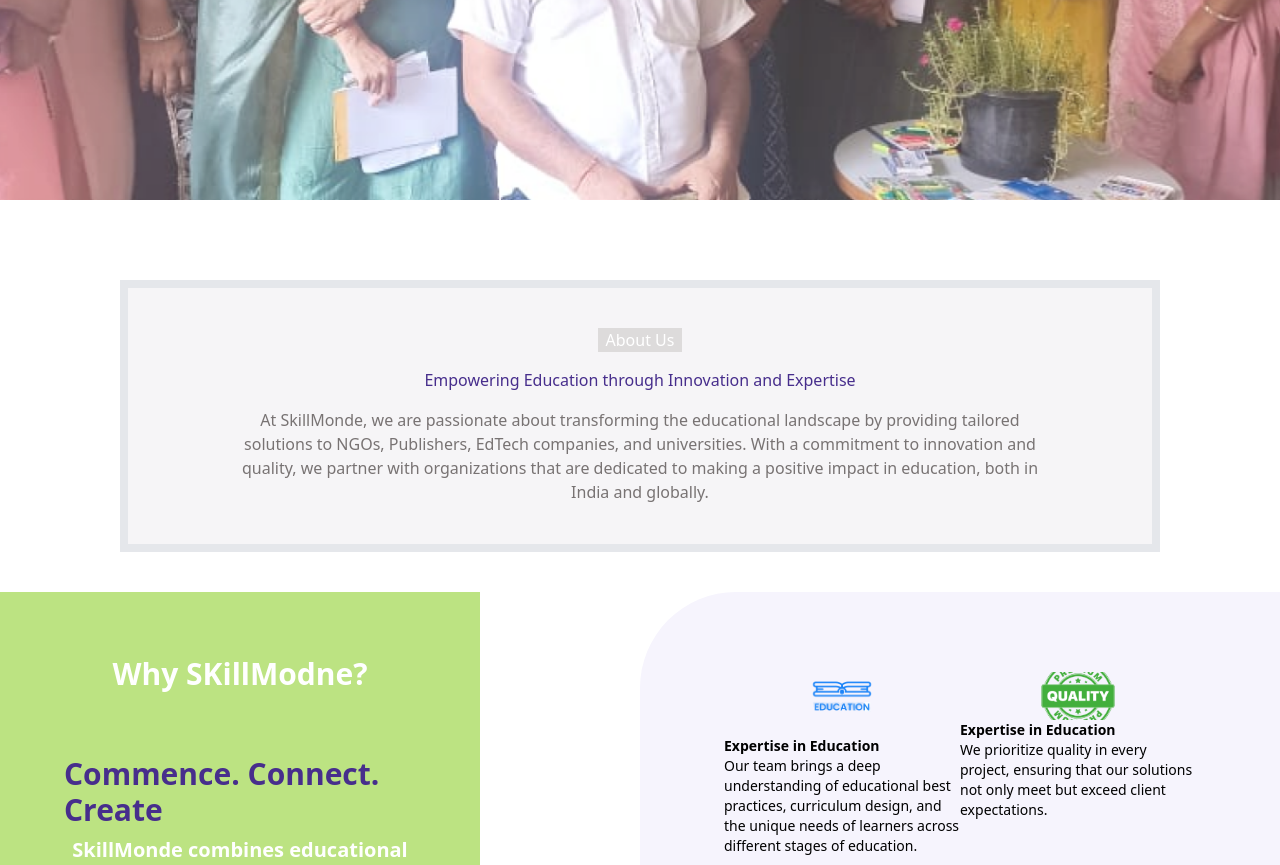
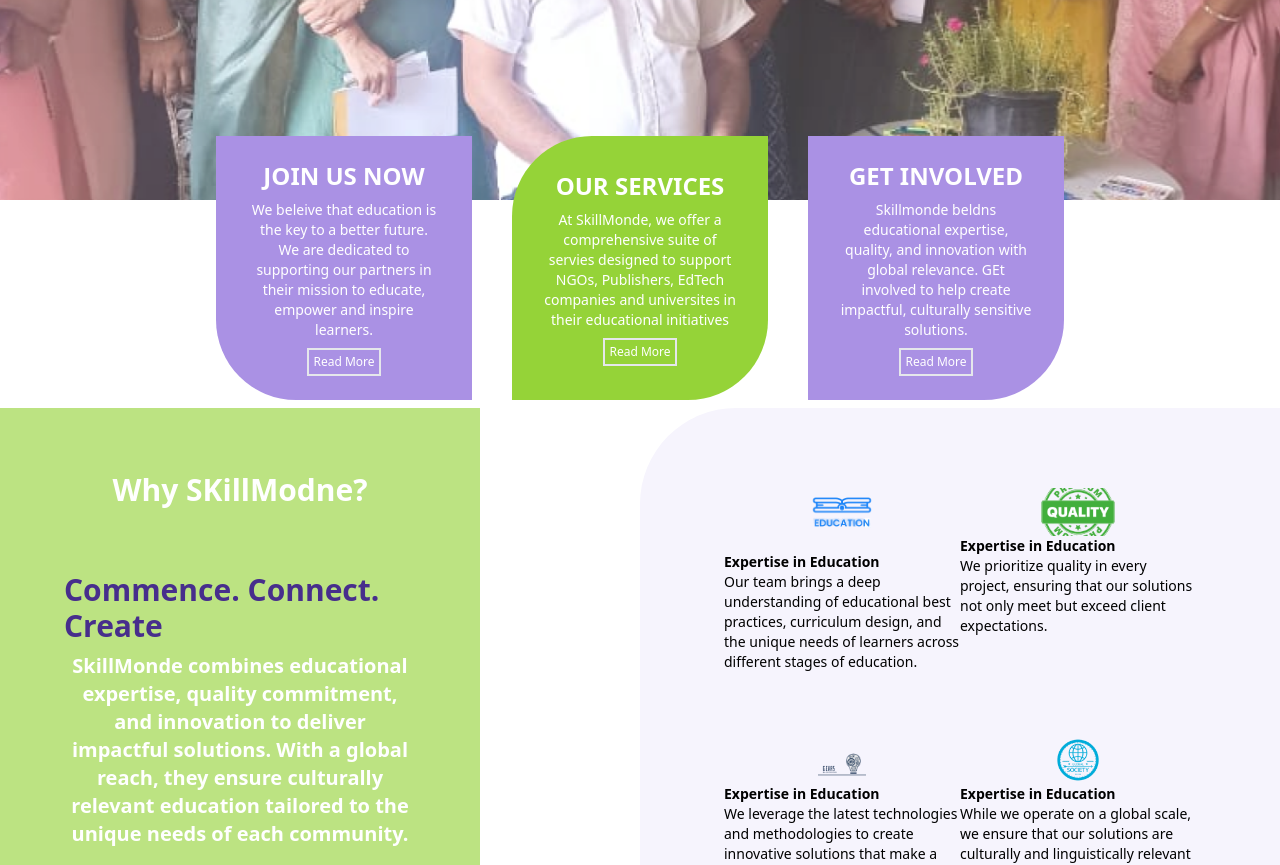
Before and after one commit to sanjeevs9/skillmonde-NGO, a React (Vite) app: page / in a window 1280 px wide. Shown: the part 600-1465 px from the top of the page. Built offline with nearby package versions, Linux system fonts and the light colour scheme.

Commit message:
hero section changes

```diff
--- a/src/components/Hero.jsx
+++ b/src/components/Hero.jsx
@@ -14,7 +14,7 @@
 export default function Hero({ serviceref, clientref, aboutref, contactref }) {
   return (
     <>
-      <div className=' relative z-0 '>
+      <div className=' relative z-0  '>
         <div className='absolute   z-20  w-full pt-1'>
           <Navbar serviceref={serviceref} clientref={clientref} aboutref={aboutref} contactref={contactref} />
         </div>
@@ -41,6 +41,57 @@
         <div className="swiper-button-next-custom">
           <img src={right} alt="Next" />
         </div>
+        <div className='flex gap-10 justify-center absolute -bottom-1/4 left-1/2 transform -translate-x-1/2 z-20'>
+          <div className='bg-[#aa91e4] rounded-bl-[5rem]'>
+            <div className='flex flex-col justify-center items-center text-white  gap-2 pl-8 pr-8 h-full pt-6 pb-6 '>
+              <div className='font-semibold text-2xl'>
+                JOIN US NOW
+              </div>
+              <div className='w-[12rem] text-sm text-center'>
+                We beleive that education is the key to a better future.
+                We are dedicated to supporting our partners in their mission to educate, empower and inspire learners.
+              </div>
+              <div>
+                <button className='border-2 p-1 text-xs'>
+                  Read More
+                </button>
+              </div>
+
+            </div>
+          </div>
+          <div className='bg-[#95d338] rounded-br-[5rem] rounded-tl-[5rem]'>
+            <div className='flex flex-col justify-center items-center text-white  gap-2  pl-8 pr-8 h-full '>
+              <div className='font-semibold text-2xl'>
+                OUR SERVICES
+              </div>
+              <div className='w-[12rem] text-sm text-center'>
+                At SkillMonde, we offer a comprehensive suite of servies designed to support NGOs, Publishers, EdTech companies and universites in their educational initiatives
+              </div>
+              <div>
+                <button className='border-2 p-1 text-xs'>
+                  Read More
+                </button>
+              </div>
+
+            </div>
+          </div>
+          <div className='bg-[#aa91e4] rounded-br-[5rem]'>
+            <div className='flex flex-col justify-center items-center text-white  gap-2 pl-8 pr-8 h-full  '>
+              <div className='font-semibold text-2xl'>
+                GET INVOLVED
+              </div>
+              <div className='w-[12rem] text-sm text-center'>
+                Skillmonde beldns educational expertise, quality, and innovation with global relevance. GEt involved to help create impactful, culturally sensitive solutions.
+              </div>
+              <div>
+                <button className='border-2 p-1 text-xs'>
+                  Read More
+                </button>
+              </div>
+
+            </div>
+          </div>
+        </div>
       </div>
     </>
 
--- a/src/components/Home.jsx
+++ b/src/components/Home.jsx
@@ -46,9 +46,9 @@
     return (
         <>
             <Hero serviceref={serviceref} clientref={clientref} aboutref={aboutref} contactref={contactref}/>
-            <div ref={aboutref}>
+            {/* <div ref={aboutref}>
             <AboutUs/>
-            </div>
+            </div> */}
             <Section3/>
             <div ref={serviceref}>
             <Services />
--- a/src/components/Section3.jsx
+++ b/src/components/Section3.jsx
@@ -5,7 +5,7 @@
 export default function Section3(){
     return(
         <>
-        <div className="flex flex-col md:flex-row pt-10">
+        <div className="flex flex-col md:flex-row pt-52">
             <div className="md:w-1/2 p-5 md:p-0 flex md:block  justify-center  items-center">
            <Section3Half1/>
            </div >
--- a/src/components/Services.jsx
+++ b/src/components/Services.jsx
@@ -21,7 +21,7 @@
     return(
 
         <>
-            <div  className="pt-20 ">
+            <div  className="pt-20  ">
                 <div className="items-center flex justify-center  font-bold text-4xl pb-5">Services</div>
             <div className="flex flex-col xl:flex-row bg-[#eeeeee] gap-5  xl:gap-0  pt-10 pb-10  xl:justify-center ">
         <div className="flex flex-col md:flex-row w-full justify-center items-center gap-5 md:gap-20 lg:gap-40   xl:justify-evenly xl:gap-0 xl:pl-5  2xl:translate-x-10 "  >
```
Also changed, not shown: src/components/Team.jsx (+11 -8 lines).
